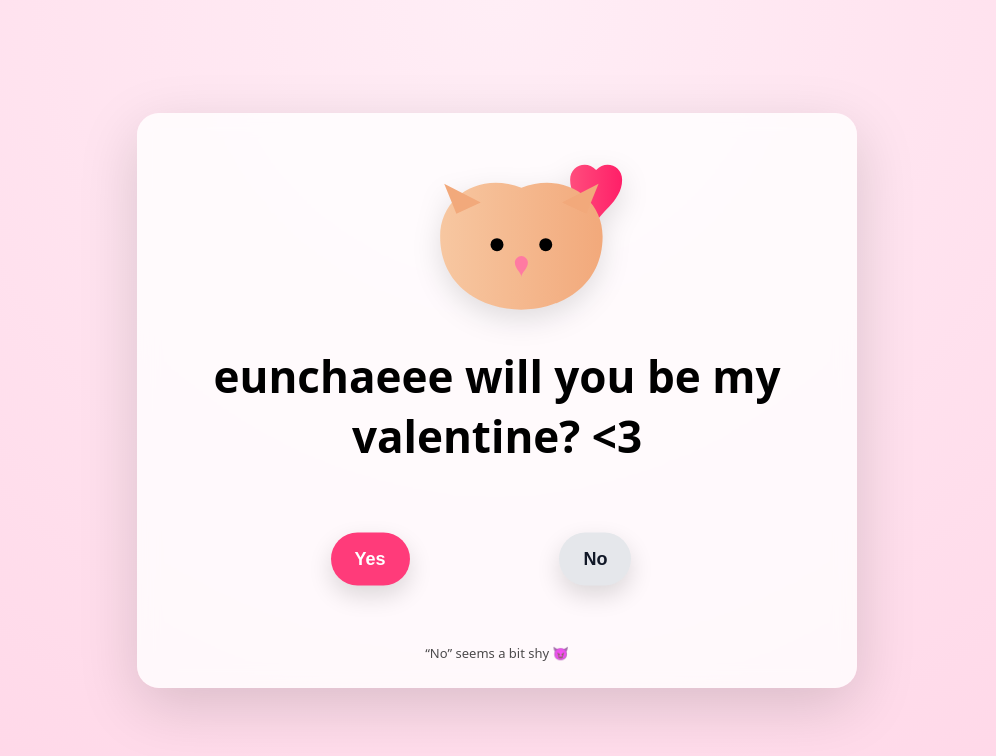
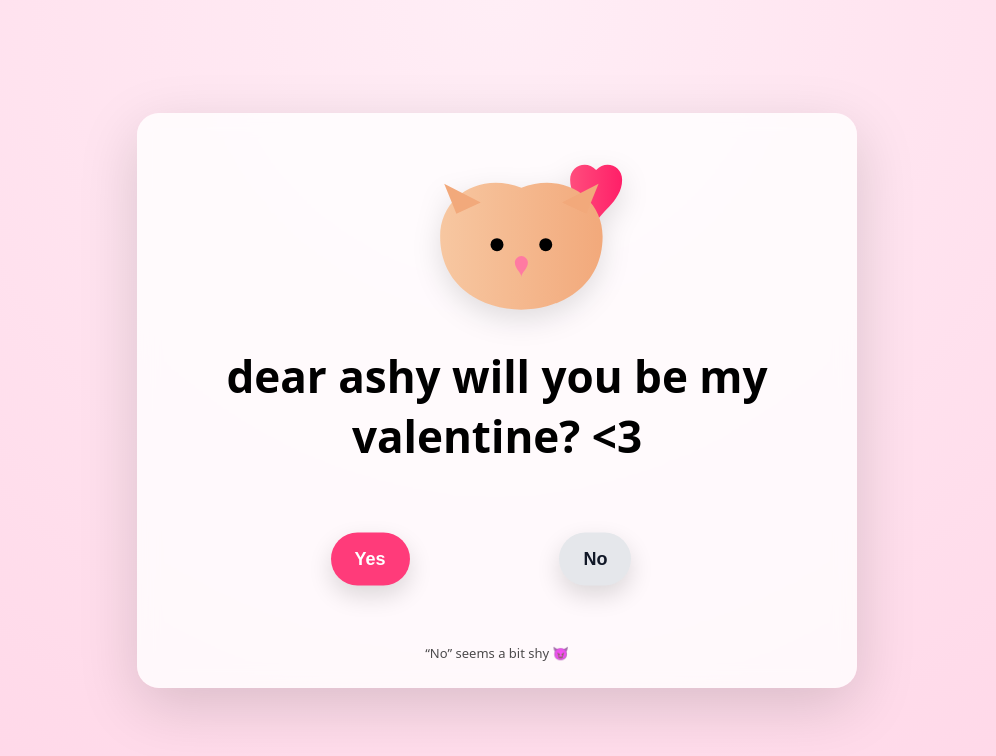
Before and after one commit to huiminlee5699/valentines, a plain HTML site: page index.html in a window 1280 px wide. Shown: the whole page, without its empty margins (143-1139 px from the left). Drawn offline with nearby package versions, Linux system fonts and the light colour scheme.

Commit message:
Update valentine message in index.html

```diff
--- a/index.html
+++ b/index.html
@@ -172,7 +172,7 @@
             fill="#ff7aa2"/>
     </svg>
 
-    <h1>eunchaeee will you be my valentine? <3</h1>
+    <h1>dear ashy will you be my valentine? <3</h1>
 
     <section class="button-zone" id="zone">
       <button id="yesBtn">Yes</button>
```
